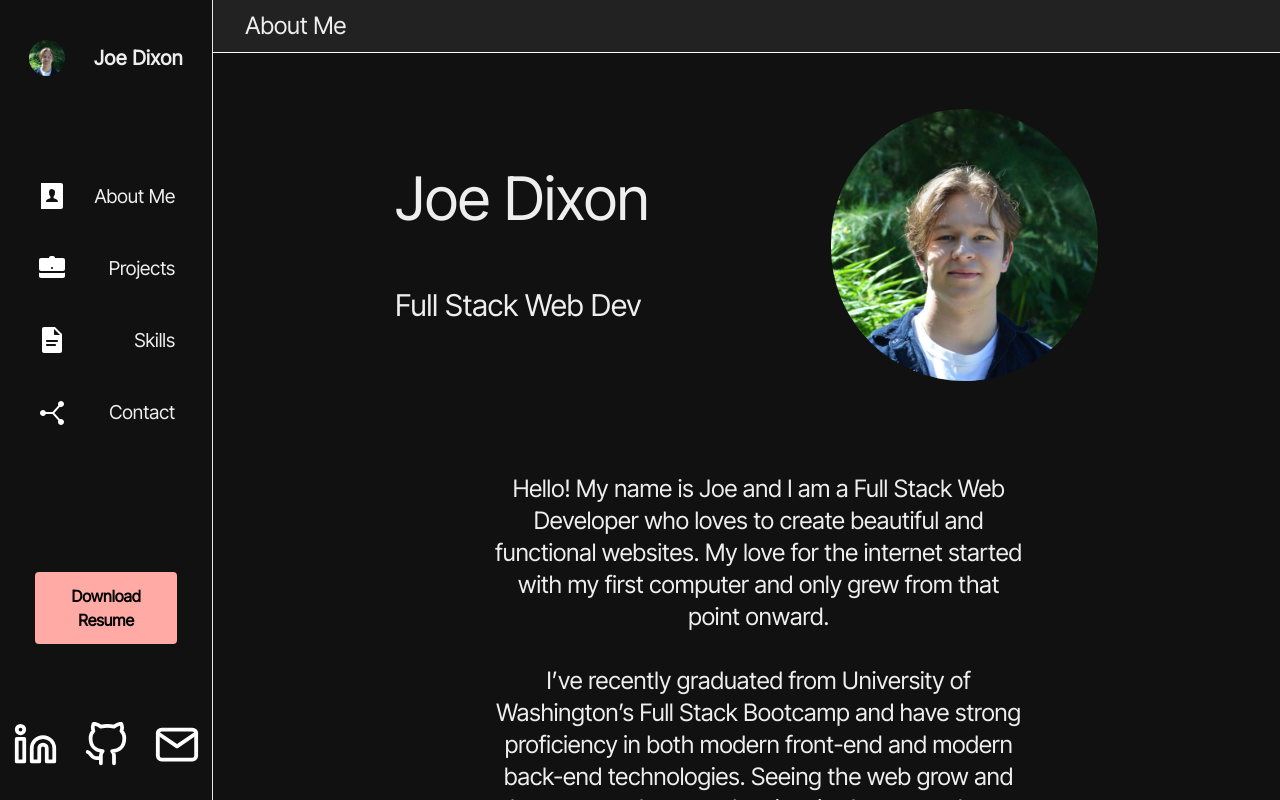
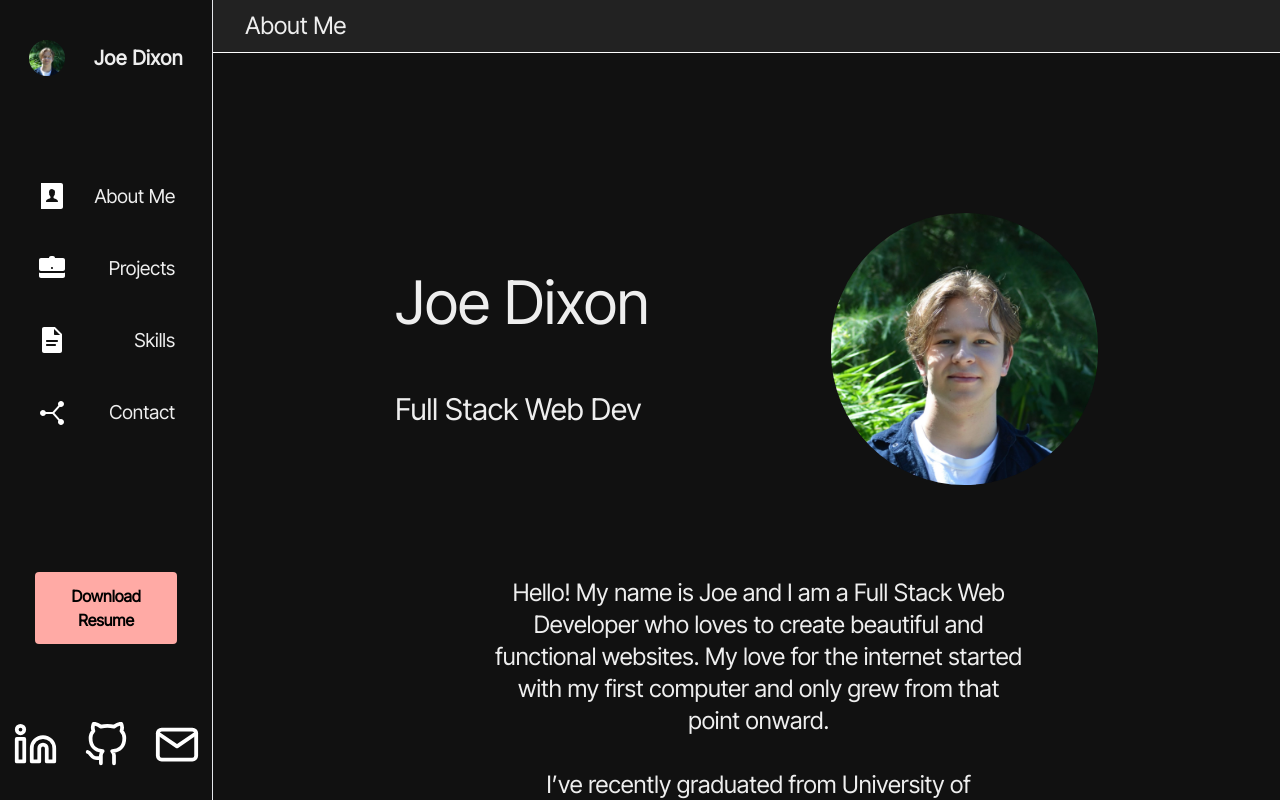
Before and after one commit to joerdixon/my-portfolio-2, a React (Create React App) app: page / in a window 1280 px wide. Built offline with nearby package versions, Linux system fonts and the light colour scheme.

Commit message:
about me planning

```diff
--- a/src/components/Page/Pages/About.jsx
+++ b/src/components/Page/Pages/About.jsx
@@ -11,15 +11,18 @@ function About(props) {
         <div className='flex flex-col justify-top items-center md:w-5/6'>
             <h2 className='sectionheading md:sectionheading-md'>About Me</h2>
             <div className='flex flex-col justify-between items-center overflow-auto'>
-                <div className='flex justify-evenly items-center mt-14'>
+                <div className='flex justify-evenly items-center mt-40'>
                     <div className='flex flex-col justify-evenly items-start h-full'>
+                    {/* TODO: Add gradient and animation like v1 */}
                         <h1 className='text-6xl'>Joe Dixon</h1>
                         <h2 className='text-3xl'>Full Stack Web Dev</h2>
                     </div>
                     <div className='w-2/3 md:w-1/4 flex justify-around'>
+                        {/* TODO: Add hover effect on headshot. */}
                         <img className='w-full rounded-full my-0 mx-auto' src={headshot} alt="Joe Dixon" />
                     </div>
                 </div>
+                {/* TODO: Add highlighting and emphasis to certain words. */}
                 <div className='w-1/2 mt-20'>
                     <p className='m-3 text-center text-2xl w-full'>Hello! My name is Joe and I am a Full Stack Web Developer who loves to create beautiful and functional websites. My love for the internet started with my first computer and only grew from that point onward. <br /><br />
 
```
